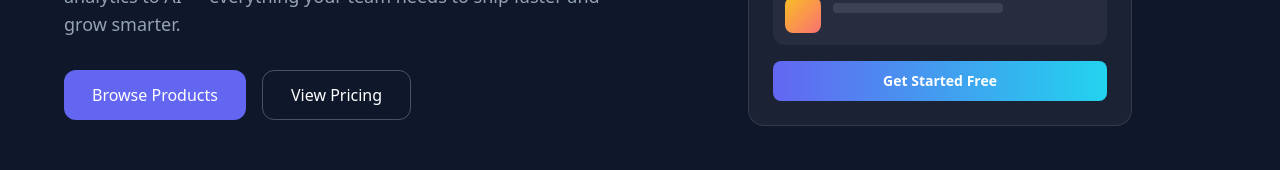
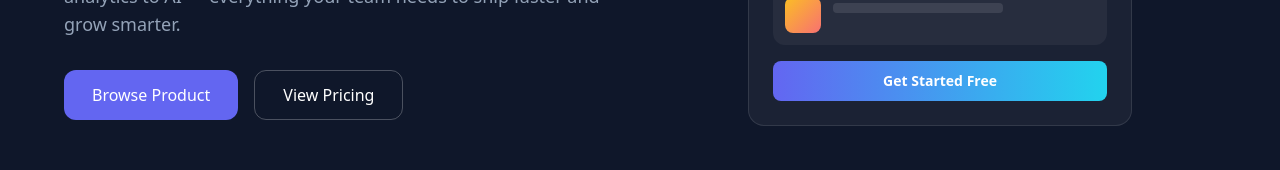
Before and after one commit to oaienjobayed/launchkit, a React (Vite) app: page / in a window 1280 px wide. Shown: the part 356-526 px from the top of the page. Built offline with nearby package versions, Linux system fonts and the light colour scheme.

Commit message:
added banner section

```diff
--- a/src/components/Banner.jsx
+++ b/src/components/Banner.jsx
@@ -18,7 +18,7 @@ const Banner = ({ onBrowse }) => {
               onClick={onBrowse}
               className="bg-indigo-500 hover:bg-indigo-600 text-white px-7 py-3 rounded-xl font-medium transition"
             >
-              Browse Products
+              Browse Product
             </button>
             <a
               href="#pricing-sec"
```
